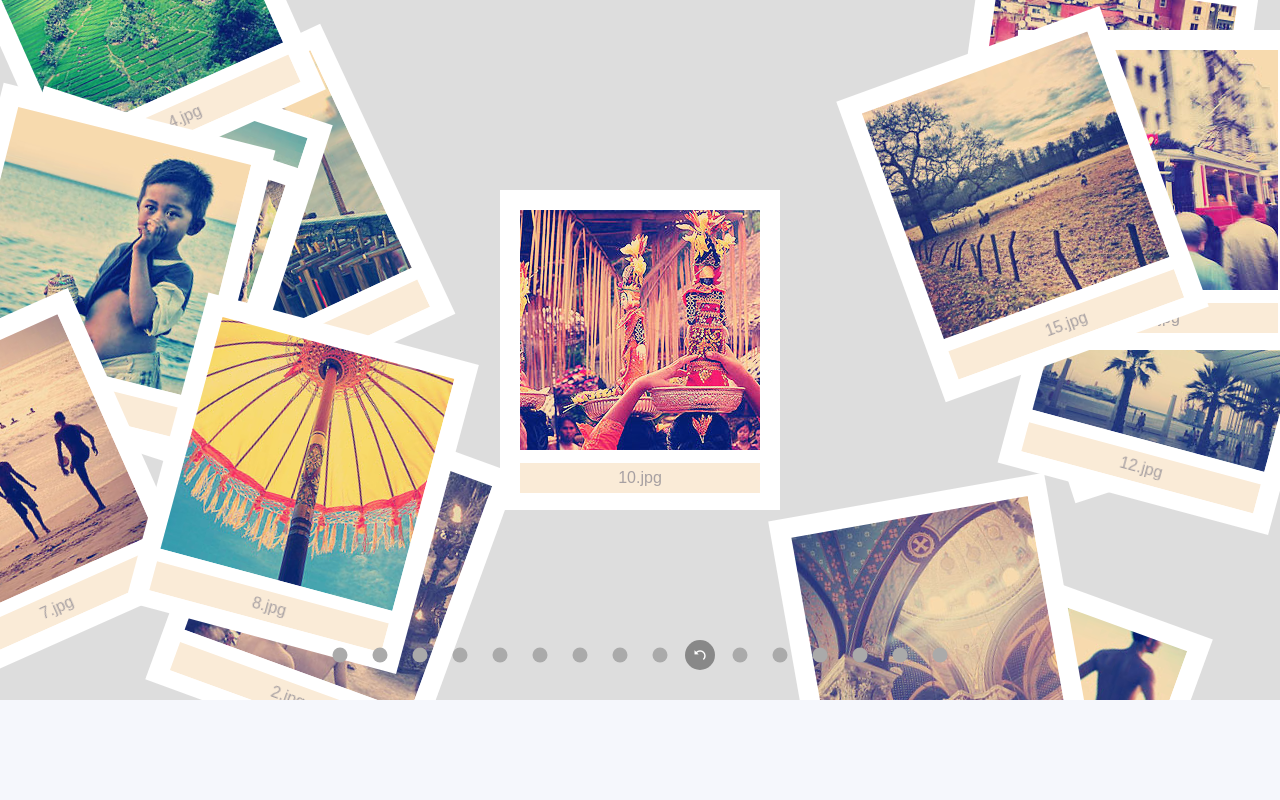
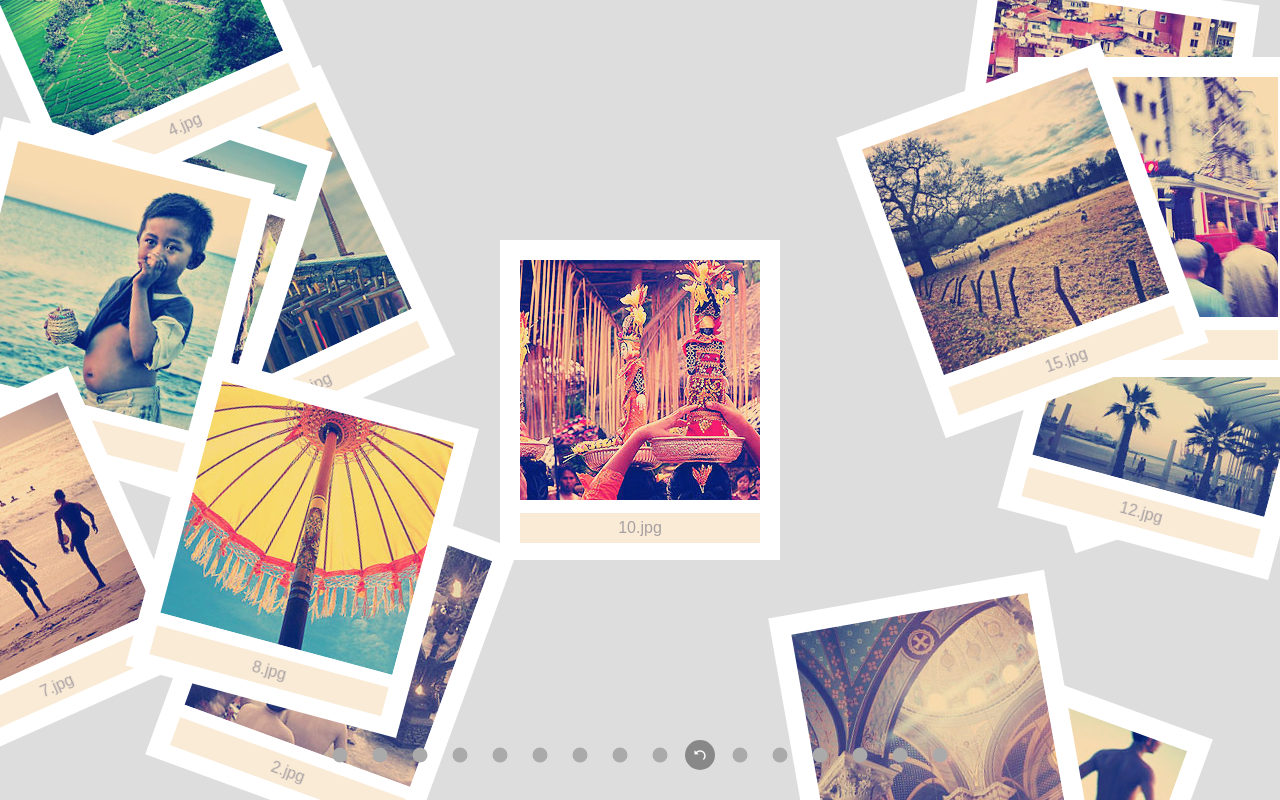
Before and after one commit to louguozhe/gallery-by-vue, a Vue app: page / in a window 1280 px wide. Built offline with nearby package versions, Linux system fonts and the light colour scheme.

Commit message:
整理代码

```diff
--- a/src/components/ControlUnit.vue
+++ b/src/components/ControlUnit.vue
@@ -4,10 +4,13 @@
 
 <style lang="scss">
 @font-face {
-    font-family: "icons-turn-arrow";
-    src: url("../fonts/icons/turn-arrow.eot") format("embedded-opentype"), url("../fonts/icons/turn-arrow.woff") format("woff"), url("../fonts/icons/turn-arrow.ttf") format("truetype"), url("../fonts/icons/turn-arrow.svg") format("svg");
+  font-family: 'icons-turn-arrow';
+  src: url('../fonts/icons/turn-arrow.eot') format('embedded-opentype'),
+    url('../fonts/icons/turn-arrow.woff') format('woff'),
+    url('../fonts/icons/turn-arrow.ttf') format('truetype'),
+    url('../fonts/icons/turn-arrow.svg') format('svg');
 }
-  .controller-unit{
+.controller-unit {
   display: inline-block;
   margin: 0 5px;
   width: 30px;
@@ -20,18 +23,18 @@
   background-color: #aaa;
   border-radius: 50%;
 
-            transform: scale(.5);
-            transition: transform .6s ease-in-out, background-color .3s;
+  transform: scale(0.5);
+  transition: transform 0.6s ease-in-out, background-color 0.3s;
 
   &.is-center {
     background-color: #888;
     transform: scale(1);
     &::after {
       color: #fff;
-                    font-family: "icons-turn-arrow";
+      font-family: 'icons-turn-arrow';
       font-size: 80%;
       line-height: 30px;
-                    content: "\e600";
+      content: '\e600';
       -webkit-font-smoothing: antialiased;
       -moz-osx-font-smoothing: grayscale;
     }
--- a/src/components/ImgFigure.vue
+++ b/src/components/ImgFigure.vue
@@ -1,5 +1,4 @@
 <template>
-    <div>
   <figure class="img-figure" :style="figureStyle"  @click="clickImg">
     <img :src="imgdata.imageURL" :alt="imgdata.desc" >
       <figcaption class="fig-caption">
@@ -8,13 +7,11 @@
              <p>{{imgdata.desc}}</p>
           </div>
       </figcaption>
-
   </figure>
-    </div>
 </template>
 
 <style lang="scss">
-  .img-figure{
+.img-figure {
   position: absolute;
   margin: 0;
   padding: 20px;
@@ -25,16 +22,17 @@
   cursor: pointer;
   transform-origin: 0 50% 0;
   transform-style: preserve-3d;
-    transition: transform .6s ease-in-out, left .6s ease-in-out, top .6s ease-in-out;
+  transition: transform 0.6s ease-in-out, left 0.6s ease-in-out,
+    top 0.6s ease-in-out;
 
-    .fig-caption{
+  .fig-caption {
     text-align: center;
     .img-title {
       margin: 10px 0 0 0;
       line-height: 30px;
       color: #a7a0a2;
       font-size: 16px;
-        background-color: antiquewhite
+      background-color: antiquewhite;
     }
     .img-back {
       position: absolute;
@@ -54,9 +52,9 @@
       background-color: #fff;
 
       box-sizing: border-box;
-        transform: rotateY(-180deg);// translateZ(1px);
+      transform: rotateY(-180deg);
       backface-visibility: hidden;
-        &.img-inverse{
+      &.img-inverse {
         backface-visibility: visible;
       }
 
@@ -66,7 +64,6 @@
     }
   }
 }
-
 </style>
 
 <script>
--- a/src/components/Stage.vue
+++ b/src/components/Stage.vue
@@ -11,9 +11,9 @@
 
 <style lang="scss">
   .stage{
-      width: 100%;
-      height: 700px;
-      position: relative;
+    position: relative;
+    width: 100%;
+    height: 100%;
   }
   .img-sec {
     position: relative;
@@ -27,10 +27,10 @@
   }
   .controller-nav {
     position: absolute;
+
     left: 0;
     bottom: 30px;
     z-index: 101;
-
     width: 100%;
 
     text-align: center;
```
Lines whose indentation alone changed are shown as unchanged.
